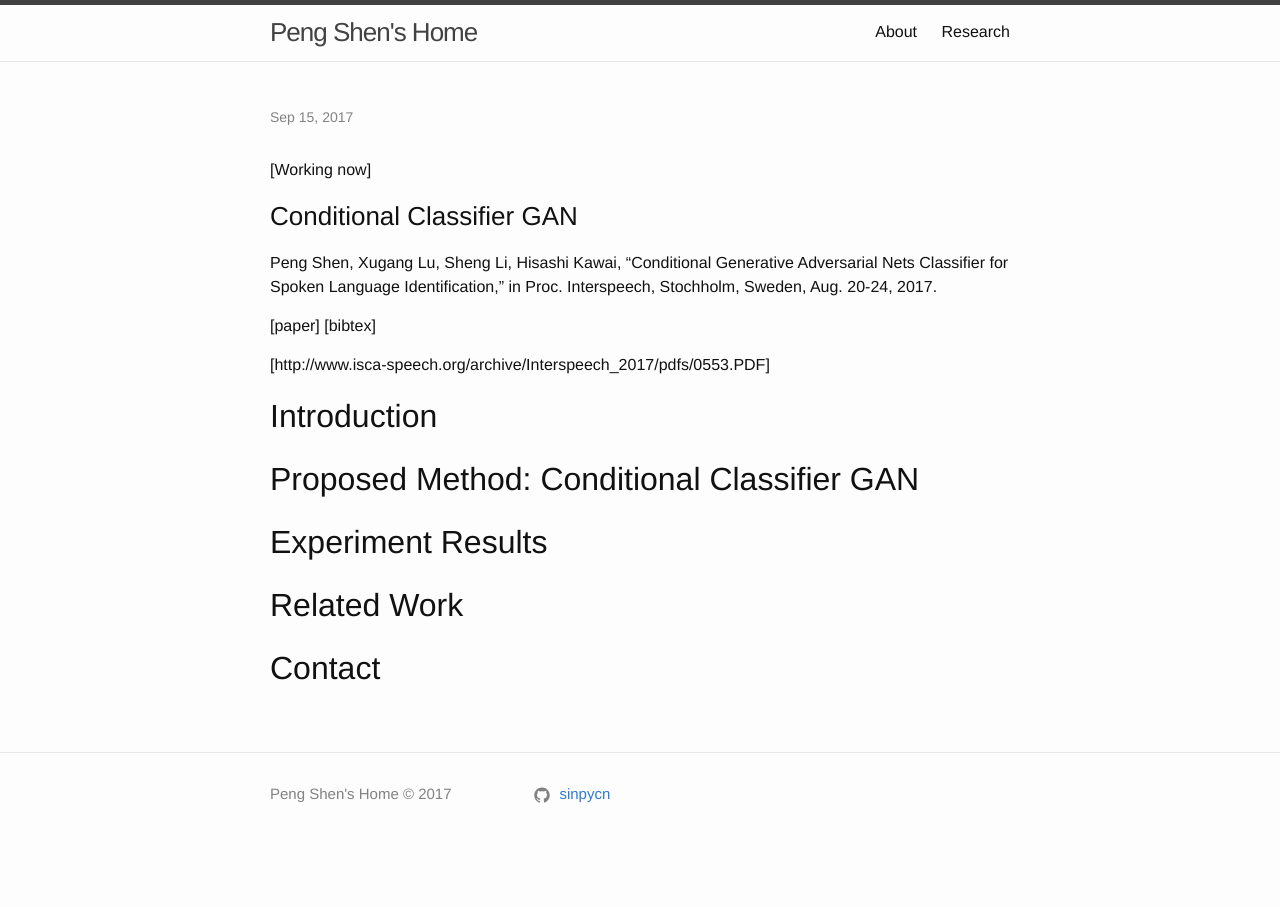
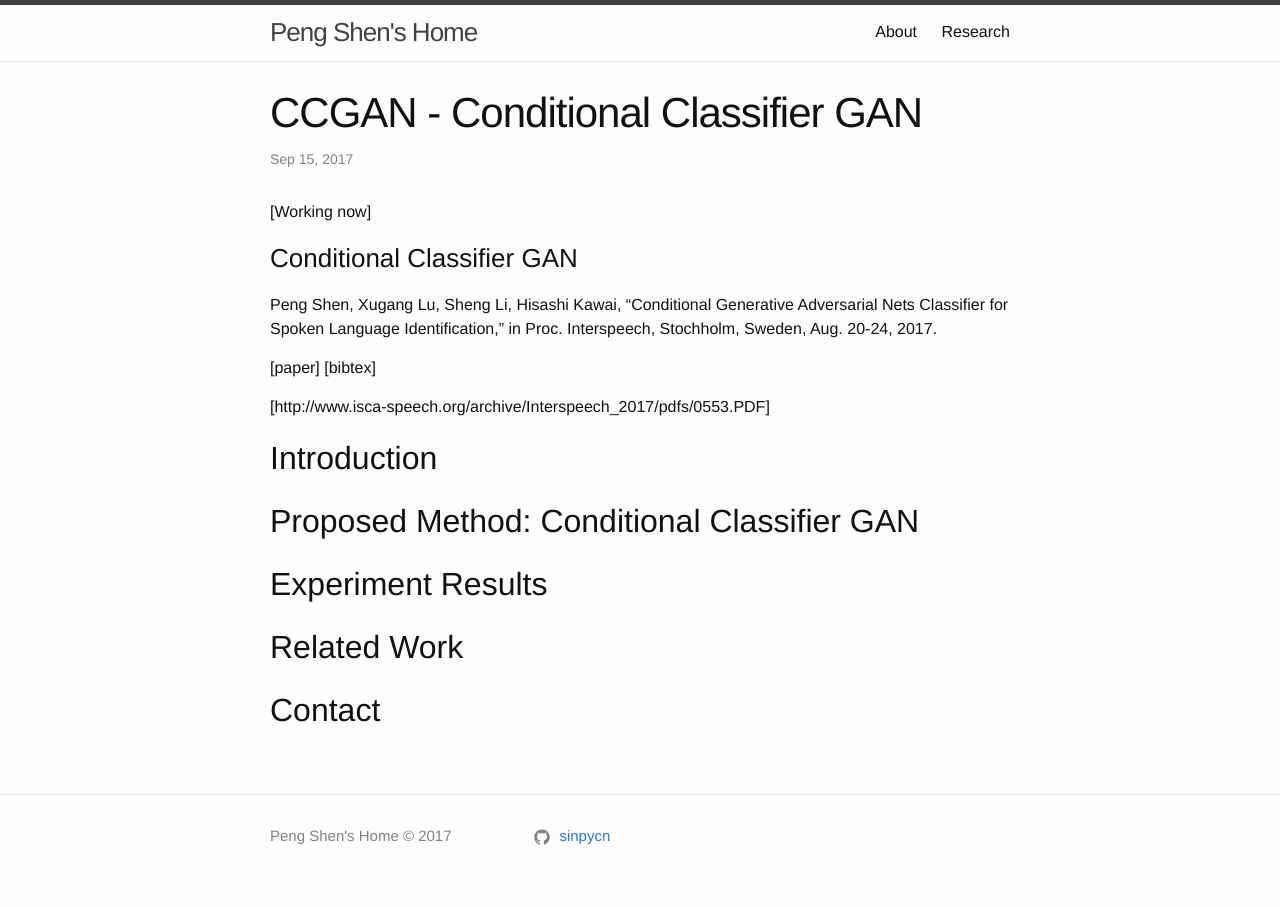
Before and after one commit to sinpycn/sinpycn.github.io, a Jekyll site: the page built from _posts/research/2017-09-15-CCGAN.md, in a window 1280 px wide. Built offline with Jekyll 4.4.1, drawn with Linux system fonts in a browser that asks for light colours; our own code applies the rules of GitHub Pages for plain Markdown files.

Commit message:
Update 2017-09-15-CCGAN.md

```diff
--- a/_posts/research/2017-09-15-CCGAN.md
+++ b/_posts/research/2017-09-15-CCGAN.md
@@ -1,5 +1,5 @@
 ---
-title: CCGAN: Conditional Classifier GAN
+title: CCGAN - Conditional Classifier GAN
 layout: post
 mathjax: true
 categories: [research, en, myresearch]
```
